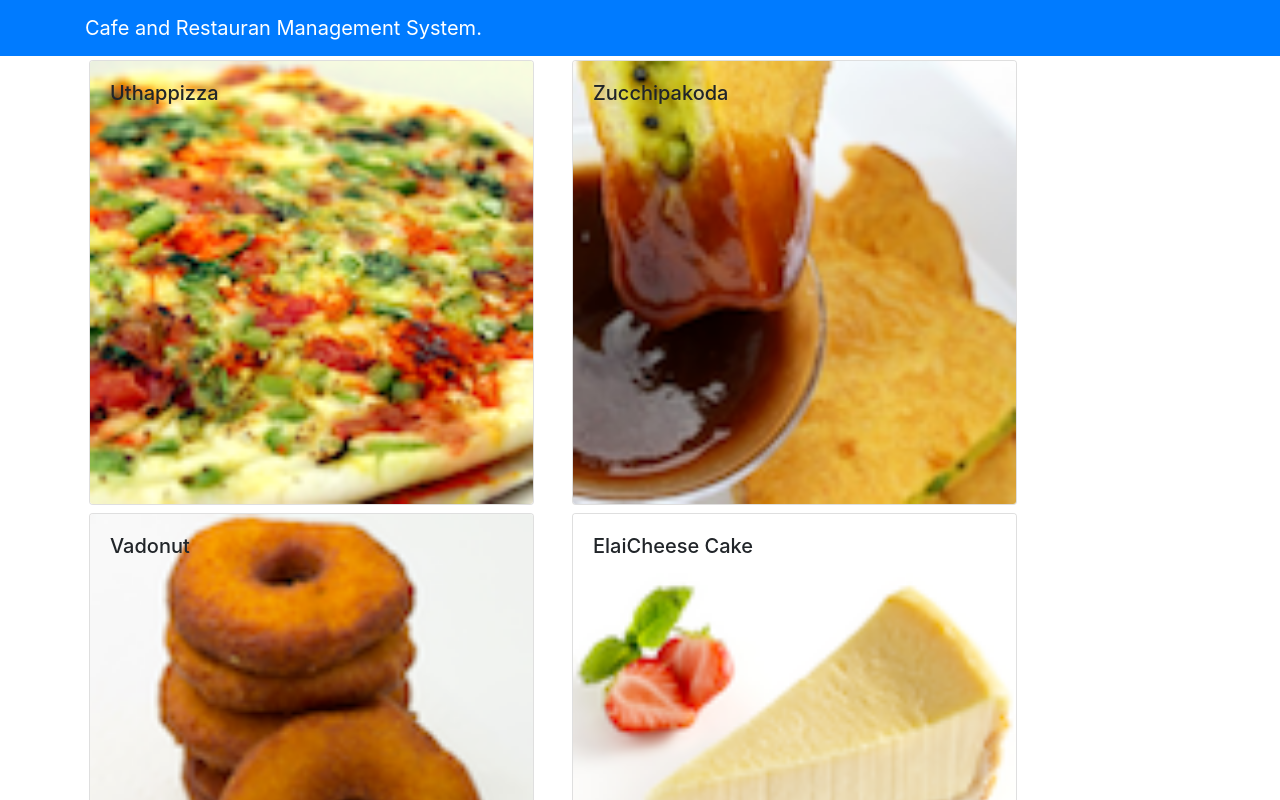
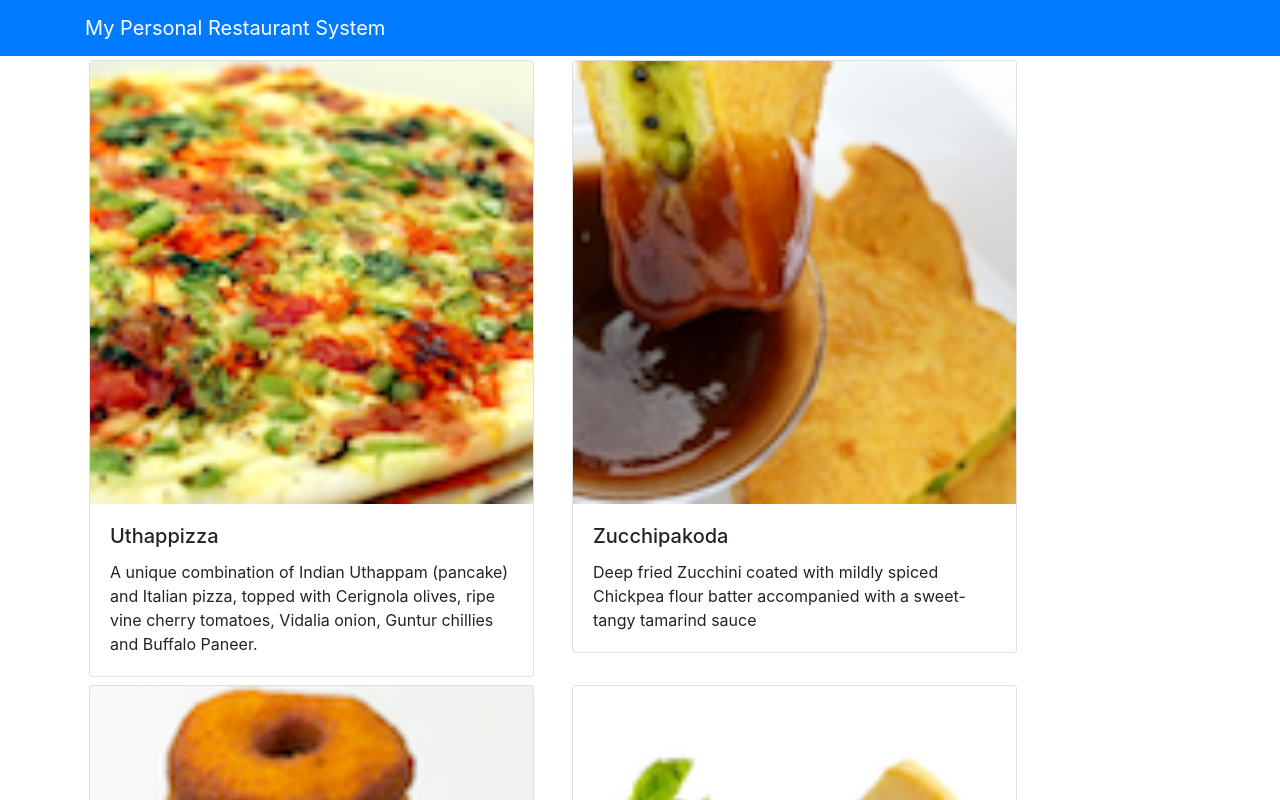
Before and after one commit to tsigemit/React-from-coursera, a React (Create React App) app: page / in a window 1280 px wide. Shown: the top 800 px of the page. Built offline with nearby package versions, Linux system fonts and the light colour scheme.

Commit message:
Assignment1 for Dish and Dish details

```diff
--- a/src/App.js
+++ b/src/App.js
@@ -1,30 +1,29 @@
 import React, { Component } from 'react';
-import logo from './logo.svg';
-import {Navbar, NavbarBrand} from 'reactstrap';
+import { Navbar, NavbarBrand } from 'reactstrap';
 import Menu from './components/MenuComponent';
-import { DISHES } from './shared/dishes';
-//import './App.css';
+import { DISHES } from './shared/dishes'
 
 class App extends Component {
-  constructor(props){
+
+  constructor(props) {
     super(props);
     this.state = {
       dishes: DISHES
     };
   }
-  render(){
+
+  render() {
     return (
-   <div>
+      <div className='App'>
         <Navbar dark color="primary">
-       <div className="container" >
-         <NavbarBrand href="/">
-           Cafe and Restauran Management System.
+          <div className="container">  <NavbarBrand href="#">
+            My Personal Restaurant System
                         </NavbarBrand>
-       </div>
+          </div >
         </Navbar>
+        <Menu dishes={this.state.dishes} />
+      </div >
 
-      <Menu dishes={this.state.dishes} />
-   </div>
     );
   }
 }
--- /dev/null
+++ b/src/components/DishdetailComponent.js
@@ -0,0 +1,62 @@
+import React, { Component } from 'react';
+import { Card, CardImg, CardBody, CardText, CardTitle } from 'reactstrap';
+
+class Dishdetail extends Component {
+
+    renderComments(comments) {
+        const comm = comments.map(comment => {
+            return (
+                <li key={comment.id}>
+                    <p>{comment.comment}</p>
+                    <p>-- {comment.author},
+                    {"  "}
+                    {new Intl.DateTimeFormat('en-US', {
+                        year: 'numeric',
+                        month: 'long',
+                        day: '2-digit'
+                    }).format(new Date(comment.date))}
+                    </p>
+                </li>
+            )
+        })
+        return (
+            <div className='col-12 col-md-5 m-1'>
+                <h4> Comments </h4>
+                <ul className='list-unstyled'>
+                    {comm}
+                </ul>
+
+            </div>
+        )
+    }
+
+    renderDish(dish) {
+            return (
+          <div className='col-12 col-md-5 m-1'>
+                    <Card>
+                        <CardImg width="100%" src={dish.image} alt={dish.name} />
+                        <CardBody>
+                            <CardTitle>{dish.name}</CardTitle>
+                            <CardText>{dish.description}</CardText>
+                        </CardBody>
+                    </Card>
+                </div>
+            )
+        }
+    render() {
+        const dish = this.props.dish
+        if (dish == null || dish.comments == null) {
+            return (<div></div>)
+        }
+        const dishItem = this.renderDish(dish)
+        const commentItem = this.renderComments(dish.comments)
+        return (
+            <div className='row'>
+                {dishItem}
+                {commentItem}
+            </div>
+        )
+    }
+}
+
+export default Dishdetail
--- a/src/components/MenuComponent.js
+++ b/src/components/MenuComponent.js
@@ -1,5 +1,6 @@
 import React, { Component } from 'react';
 import { Card, CardImg, CardImgOverlay, CardText, CardBody, CardTitle } from 'reactstrap';
+import Dishdetail from './DishdetailComponent'
 
 class Menu extends Component {
 
@@ -9,57 +10,34 @@ class Menu extends Component {
         this.state = {
             selectedDish: null
         }
-        console.log('Menu component constructor is invoked');
-    }
- componentDidMount() {
-     console.log('Menu component componentDidMount() is invoked');
- }
-    onDishSelect(dish) {
-        this.setState({ selectedDish: dish});
     }
 
-    renderDish(dish) {
-        if (dish != null)
-            return (
-                <Card>
-                    <CardImg top src={dish.image} alt={dish.name} />
-                    <CardBody>
-                        <CardTitle>{dish.name}</CardTitle>
-                        <CardText>{dish.description}</CardText>
-                    </CardBody>
-                </Card>
-            );
-        else
-            return (
-                <div></div>
-            );
+    onSelectedDish(dish) {
+        this.setState({
+            selectedDish: dish
+        })
     }
 
     render() {
-        const menu = this.props.dishes.map((dish) => {
+        const menu = this.props.dishes.map(dish => {
             return (
-                <div className="col-12 col-md-5 m-1">
-                    <Card key={dish.id}
-                        onClick={() => this.onDishSelect(dish)}>
-                        <CardImg width="100%" src={dish.image} alt={dish.name} />
-                        <CardImgOverlay>
-                            <CardTitle>{dish.name}</CardTitle>
-                        </CardImgOverlay>
-                    </Card>
-                </div >
+                <div key={dish.id} className='col-12 col-md-5 m-1'>
+                    <Card onClick={() => this.onSelectedDish(dish)} >
+                            <CardImg top src={dish.image} alt={dish.name} />
+                            <CardBody>
+                                <CardTitle>{dish.name}</CardTitle>
+                                <CardText>{dish.description}</CardText>
+                            </CardBody>
+                        </Card>
+                </div>
             );
         });
-        console.log('Menu component render() method is invoked');
         return (
-            <div className="container" >
-                <div className="row">
+            <div className='container'>
+                <div className='row'>
                     {menu}
                 </div>
-                <div className="row">
-                    <div className="row">
-                        {this.renderDish(this.state.selectedDish)}
-                    </div>
-                </div>
+                <Dishdetail dish={this.state.selectedDish}></Dishdetail>
             </div>
         );
     }
```
Also changed, not shown: 1 other file (tests, documents, lock files or other folders). Lines whose indentation alone changed are shown as unchanged.
